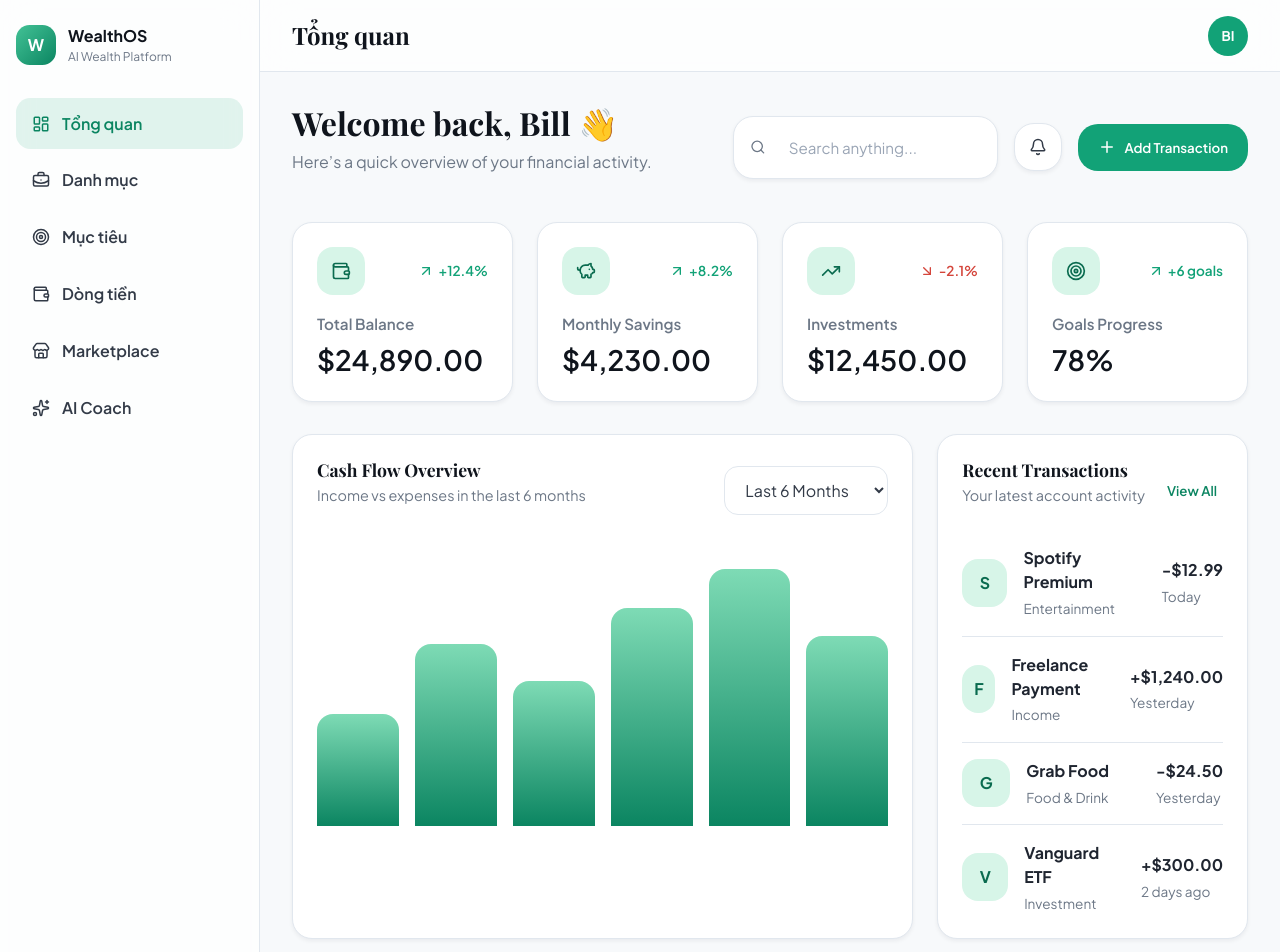
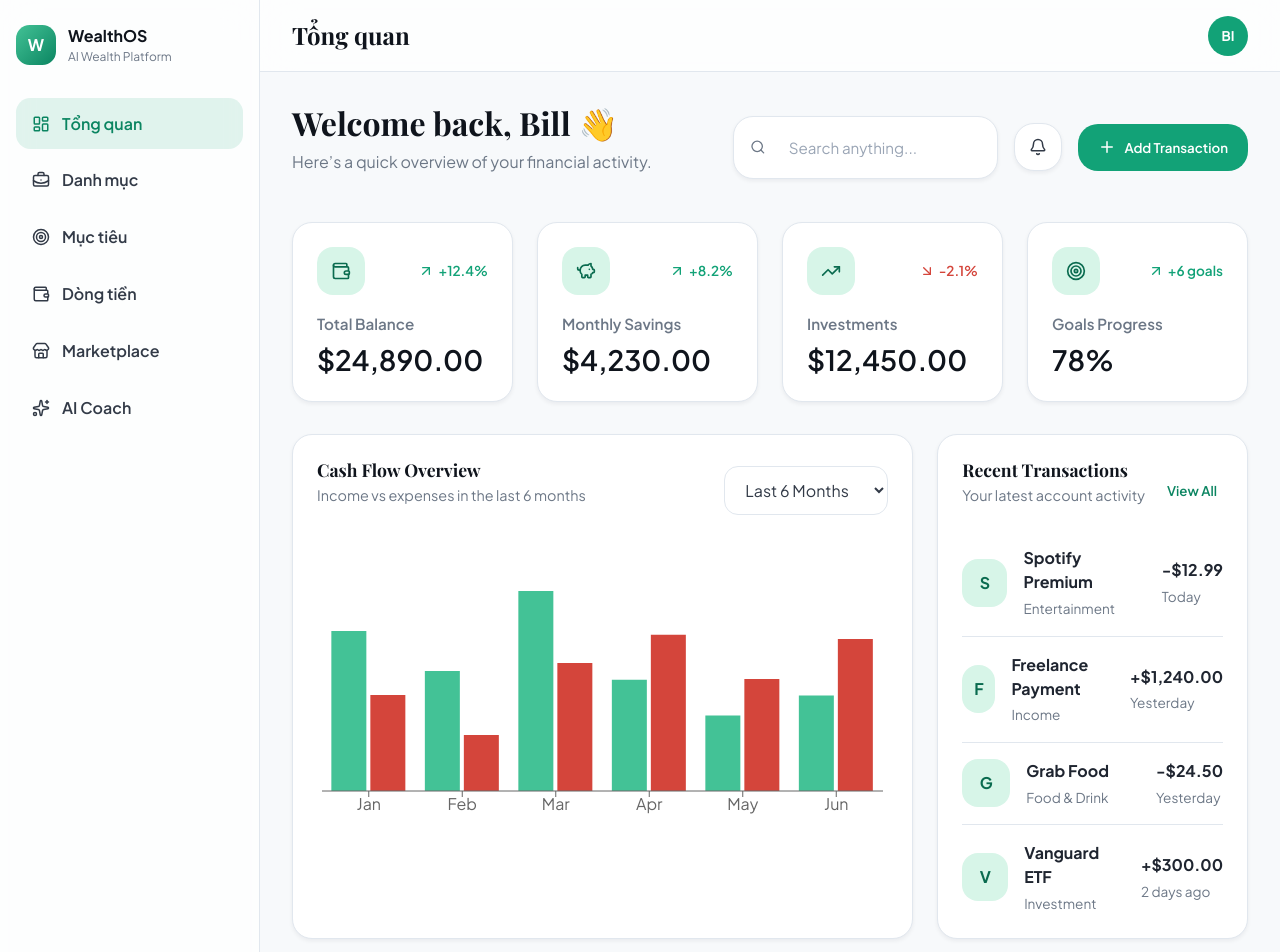
Before and after one commit to Th0ngpv/Capstone-Static-Frontend, a React (Vite) app: page /dashboard in a window 1280 px wide. Shown: the top 952 px of the page. Built offline with nearby package versions, Linux system fonts and the light colour scheme.

Commit message:
feat: using rechart to make the chart in dashboard more interactive

```diff
--- a/src/pages/dashboard/DashboardPage.tsx
+++ b/src/pages/dashboard/DashboardPage.tsx
@@ -1,4 +1,4 @@
-import { useMemo } from 'react';
+import { useMemo, useState } from 'react';
 import {
   ArrowUpRight,
   ArrowDownRight,
@@ -12,8 +12,43 @@ import {
 } from 'lucide-react';
 
 import './DashboardPage.css';
+import { Bar, BarChart, ResponsiveContainer, Tooltip, XAxis } from 'recharts';
+
 
 export default function DashboardPage() {
+  const [range, setRange] = useState('6m');
+  const chartData = {
+    '6m': [
+      { name: 'Jan', income: 4000, expense: 2400 },
+      { name: 'Feb', income: 3000, expense: 1398 },
+      { name: 'Mar', income: 5000, expense: 3200 },
+      { name: 'Apr', income: 2780, expense: 3908 },
+      { name: 'May', income: 1890, expense: 2800 },
+      { name: 'Jun', income: 2390, expense: 3800 },
+    ],
+
+    '12m': [
+      { name: 'Jan', income: 4000, expense: 2400 },
+      { name: 'Feb', income: 3000, expense: 1398 },
+      { name: 'Mar', income: 5000, expense: 3200 },
+      { name: 'Apr', income: 2780, expense: 3908 },
+      { name: 'May', income: 1890, expense: 2800 },
+      { name: 'Jun', income: 2390, expense: 3800 },
+      { name: 'Jul', income: 3490, expense: 2100 },
+      { name: 'Aug', income: 4200, expense: 3000 },
+      { name: 'Sep', income: 2800, expense: 2600 },
+      { name: 'Oct', income: 3900, expense: 3200 },
+      { name: 'Nov', income: 4300, expense: 3500 },
+      { name: 'Dec', income: 5000, expense: 4100 },
+    ],
+
+    year: [
+      { name: 'Q1', income: 12000, expense: 7000 },
+      { name: 'Q2', income: 14000, expense: 9000 },
+      { name: 'Q3', income: 11000, expense: 8500 },
+      { name: 'Q4', income: 16000, expense: 10000 },
+    ],
+  };
   const summaryData = useMemo(
     () => [
       {
@@ -138,11 +173,10 @@ export default function DashboardPage() {
               </div>
 
               <div
-                className={`dashboard-summary-card__change ${
-                  item.positive
-                    ? 'dashboard-summary-card__change--positive'
-                    : 'dashboard-summary-card__change--negative'
-                }`}
+                className={`dashboard-summary-card__change ${item.positive
+                  ? 'dashboard-summary-card__change--positive'
+                  : 'dashboard-summary-card__change--negative'
+                  }`}
               >
                 {item.positive ? (
                   <ArrowUpRight size={16} />
@@ -168,25 +202,57 @@ export default function DashboardPage() {
           <div className="dashboard-card__header">
             <div>
               <h2>Cash Flow Overview</h2>
-              <p>Income vs expenses in the last 6 months</p>
+
+              <p>
+                {range === '6m' &&
+                  'Income vs expenses in the last 6 months'}
+
+                {range === '12m' &&
+                  'Income vs expenses in the last 12 months'}
+
+                {range === 'year' &&
+                  'Income vs expenses this year'}
+              </p>
             </div>
 
-            <select>
-              <option>Last 6 Months</option>
-              <option>Last 12 Months</option>
-              <option>This Year</option>
+            <select
+              value={range}
+              onChange={(event) =>
+                setRange(event.target.value)
+              }
+            >
+              <option value="6m">Last 6 Months</option>
+
+              <option value="12m">
+                Last 12 Months
+              </option>
+
+              <option value="year">This Year</option>
             </select>
           </div>
 
           <div className="dashboard-chart-placeholder">
-            <div className="dashboard-chart-bars">
-              <div className="dashboard-chart-bar" style={{ height: '40%' }} />
-              <div className="dashboard-chart-bar" style={{ height: '65%' }} />
-              <div className="dashboard-chart-bar" style={{ height: '52%' }} />
-              <div className="dashboard-chart-bar" style={{ height: '78%' }} />
-              <div className="dashboard-chart-bar" style={{ height: '92%' }} />
-              <div className="dashboard-chart-bar" style={{ height: '68%' }} />
-            </div>
+            <ResponsiveContainer
+              width="100%"
+              maxHeight={280}
+              aspect={1.618}
+            >
+              <BarChart data={range === '6m' ? chartData['6m'] : range === '12m' ? chartData['12m'] : chartData['year']}>
+                <XAxis dataKey="name" />
+
+                <Tooltip />
+
+                <Bar
+                  dataKey="income"
+                  fill="var(--brand-400)"
+                />
+
+                <Bar
+                  fill="var(--neg)"
+                  dataKey="expense"
+                />
+              </BarChart>
+            </ResponsiveContainer>
           </div>
         </article>
 
```
